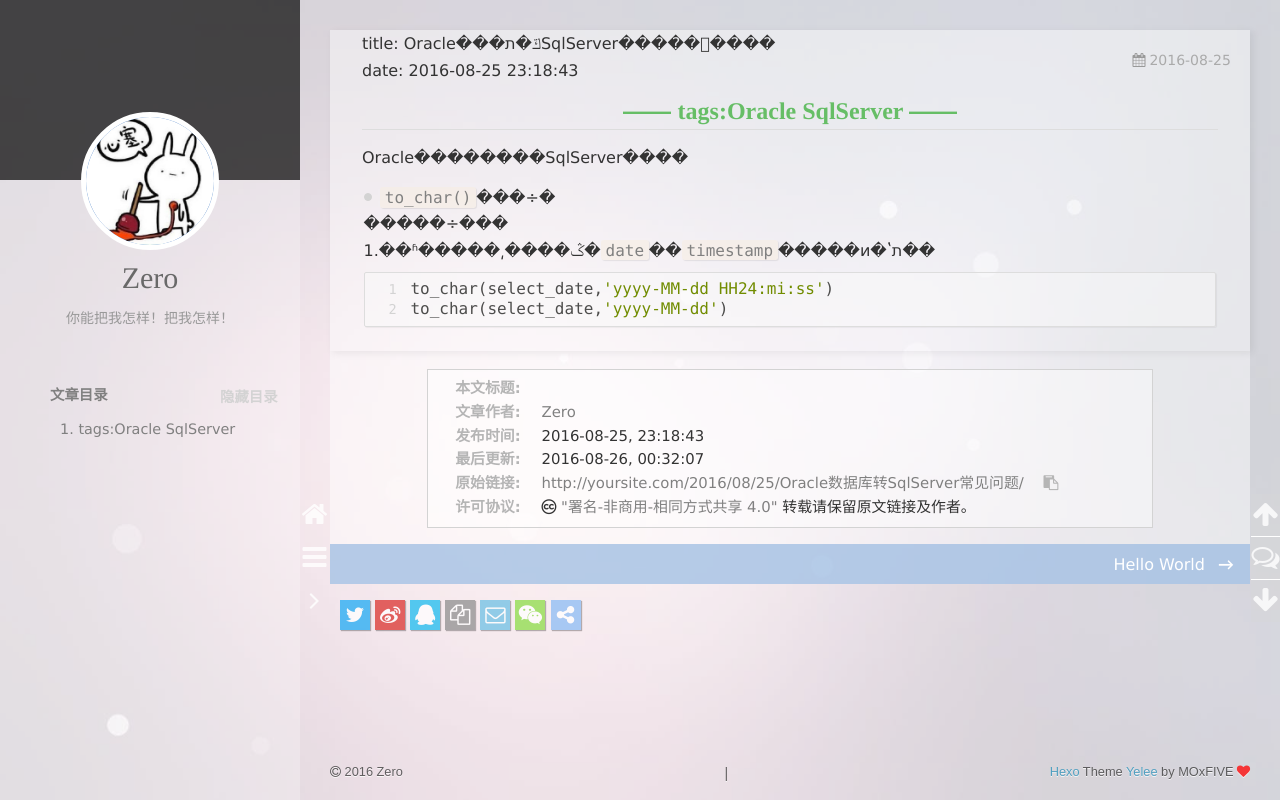
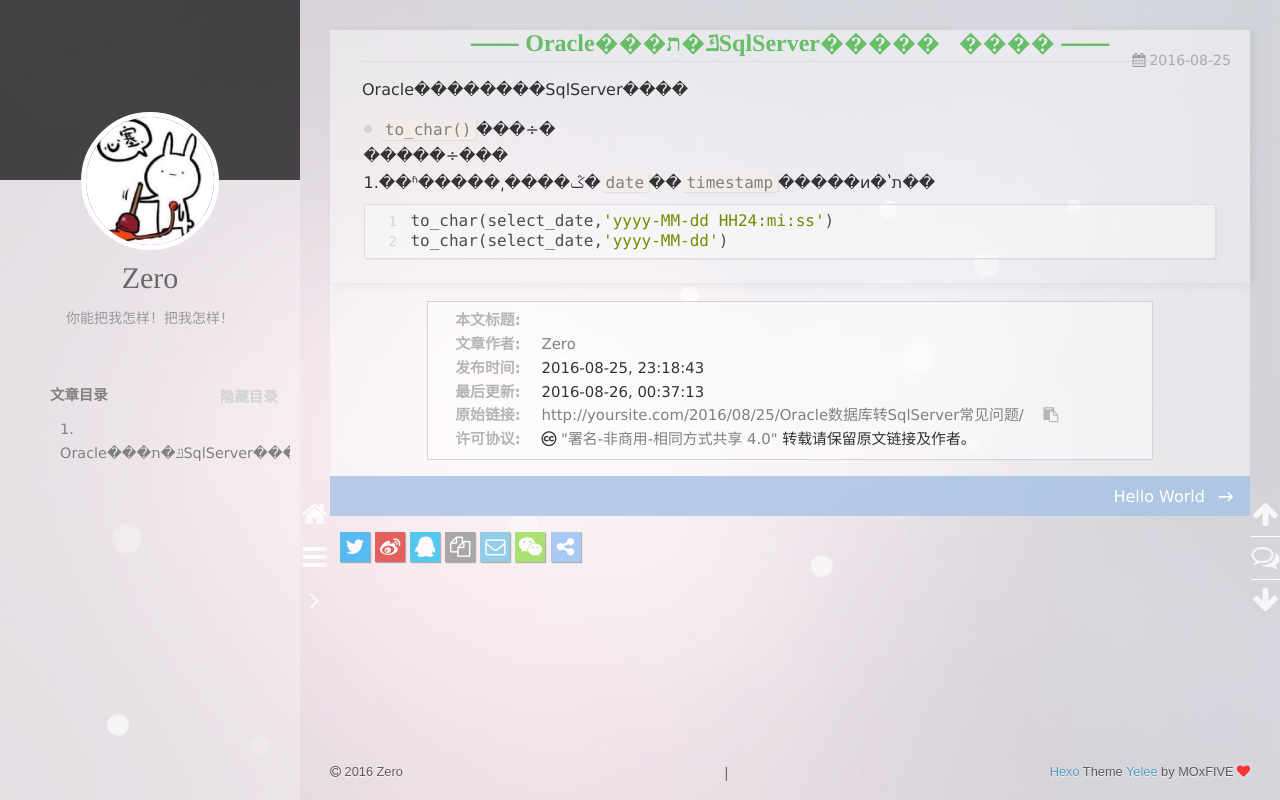
Before and after one commit to ZeroScorpion/ZeroScorpion.github.io, a plain HTML site: page 2016/08/25/Oracle数据库转SqlServer常见问题/index.html in a window 1280 px wide. Drawn offline with nearby package versions, Linux system fonts and the light colour scheme; some packages are replaced by stand-ins of ours; a script that the page names is missing.

Commit message:
Site updated: 2016-08-26 00:37:31

```diff
--- a/2016/08/25/Oracle数据库转SqlServer常见问题/index.html
+++ b/2016/08/25/Oracle数据库转SqlServer常见问题/index.html
@@ -15,19 +15,16 @@
 
 
 
-<meta name="description" content="title: Oracle���ݿ�תSqlServer�����﷨����date: 2016-08-25 23:18:43
-tags:Oracle SqlServer Oracle��������SqlServer����">
+<meta name="description" content="Oracle���ݿ�תSqlServer�����﷨����Oracle��������SqlServer����">
 <meta property="og:type" content="article">
 <meta property="og:title" content="Tomorrow">
 <meta property="og:url" content="http://yoursite.com/2016/08/25/Oracle数据库转SqlServer常见问题/index.html">
 <meta property="og:site_name" content="Tomorrow">
-<meta property="og:description" content="title: Oracle���ݿ�תSqlServer�����﷨����date: 2016-08-25 23:18:43
-tags:Oracle SqlServer Oracle��������SqlServer����">
-<meta property="og:updated_time" content="2016-08-25T16:32:07.825Z">
+<meta property="og:description" content="Oracle���ݿ�תSqlServer�����﷨����Oracle��������SqlServer����">
+<meta property="og:updated_time" content="2016-08-25T16:37:13.921Z">
 <meta name="twitter:card" content="summary">
 <meta name="twitter:title" content="Tomorrow">
-<meta name="twitter:description" content="title: Oracle���ݿ�תSqlServer�����﷨����date: 2016-08-25 23:18:43
-tags:Oracle SqlServer Oracle��������SqlServer����">
+<meta name="twitter:description" content="Oracle���ݿ�תSqlServer�����﷨����Oracle��������SqlServer����">
 
 <link rel="apple-touch-icon" href= "/apple-touch-icon.png">
 
@@ -281,8 +278,7 @@ tags:Oracle SqlServer Oracle��������SqlServer����">
     <div class="article-entry" itemprop="articleBody">
 
 
-        <p>title: Oracle���ݿ�תSqlServer�����﷨����<br>date: 2016-08-25 23:18:43</p>
-<h2 id="tags-Oracle-SqlServer"><a href="#tags-Oracle-SqlServer" class="headerlink" title="tags:Oracle SqlServer "></a>tags:Oracle SqlServer </h2><p>Oracle��������SqlServer����<br><a id="more"></a></p>
+        <h2 id="Oracle���ݿ�תSqlServer�����﷨����"><a href="#Oracle���ݿ�תSqlServer�����﷨����" class="headerlink" title="Oracle���ݿ�תSqlServer�����﷨����"></a>Oracle���ݿ�תSqlServer�����﷨����</h2><p>Oracle��������SqlServer����<br><a id="more"></a></p>
 <ul>
 <li><code>to_char()</code>���÷�<br>�����÷���<br> 1.��ʱ�����͵����ݣ�<code>date</code>��<code>timestamp</code>�����и�ʽת��<figure class="highlight python"><table><tr><td class="gutter"><pre><div class="line">1</div><div class="line">2</div></pre></td><td class="code"><pre><div class="line">to_char(select_date,<span class="string">'yyyy-MM-dd HH24:mi:ss'</span>)</div><div class="line">to_char(select_date,<span class="string">'yyyy-MM-dd'</span>)</div></pre></td></tr></table></figure></li>
 </ul>
@@ -297,7 +293,7 @@ tags:Oracle SqlServer Oracle��������SqlServer����">
         <p><span>本文标题:</span><a href="/2016/08/25/Oracle数据库转SqlServer常见问题/"></a></p>
         <p><span>文章作者:</span><a href="/" title="回到主页">Zero</a></p>
         <p><span>发布时间:</span>2016-08-25, 23:18:43</p>
-        <p><span>最后更新:</span>2016-08-26, 00:32:07</p>
+        <p><span>最后更新:</span>2016-08-26, 00:37:13</p>
         <p>
             <span>原始链接:</span><a class="post-url" href="/2016/08/25/Oracle数据库转SqlServer常见问题/" title="">http://yoursite.com/2016/08/25/Oracle数据库转SqlServer常见问题/</a>
             <span class="copy-path" data-clipboard-text="原文: http://yoursite.com/2016/08/25/Oracle数据库转SqlServer常见问题/　　作者: Zero" title="点击复制文章链接"><i class="fa fa-clipboard"></i></span>
@@ -327,7 +323,7 @@ tags:Oracle SqlServer Oracle��������SqlServer����">
     <div id="toc" class="toc-article">
         <strong class="toc-title">文章目录</strong>
 
-            <ol class="toc"><li class="toc-item toc-level-2"><a class="toc-link" href="#tags-Oracle-SqlServer"><span class="toc-number">1.</span> <span class="toc-text">tags:Oracle SqlServer </span></a></li></ol>
+            <ol class="toc"><li class="toc-item toc-level-2"><a class="toc-link" href="#Oracle���ݿ�תSqlServer�����﷨����"><span class="toc-number">1.</span> <span class="toc-text">Oracle���ݿ�תSqlServer�����﷨����</span></a></li></ol>
 
     </div>
     <style>
```
Also changed, not shown: index.html (+1 -2 lines).
